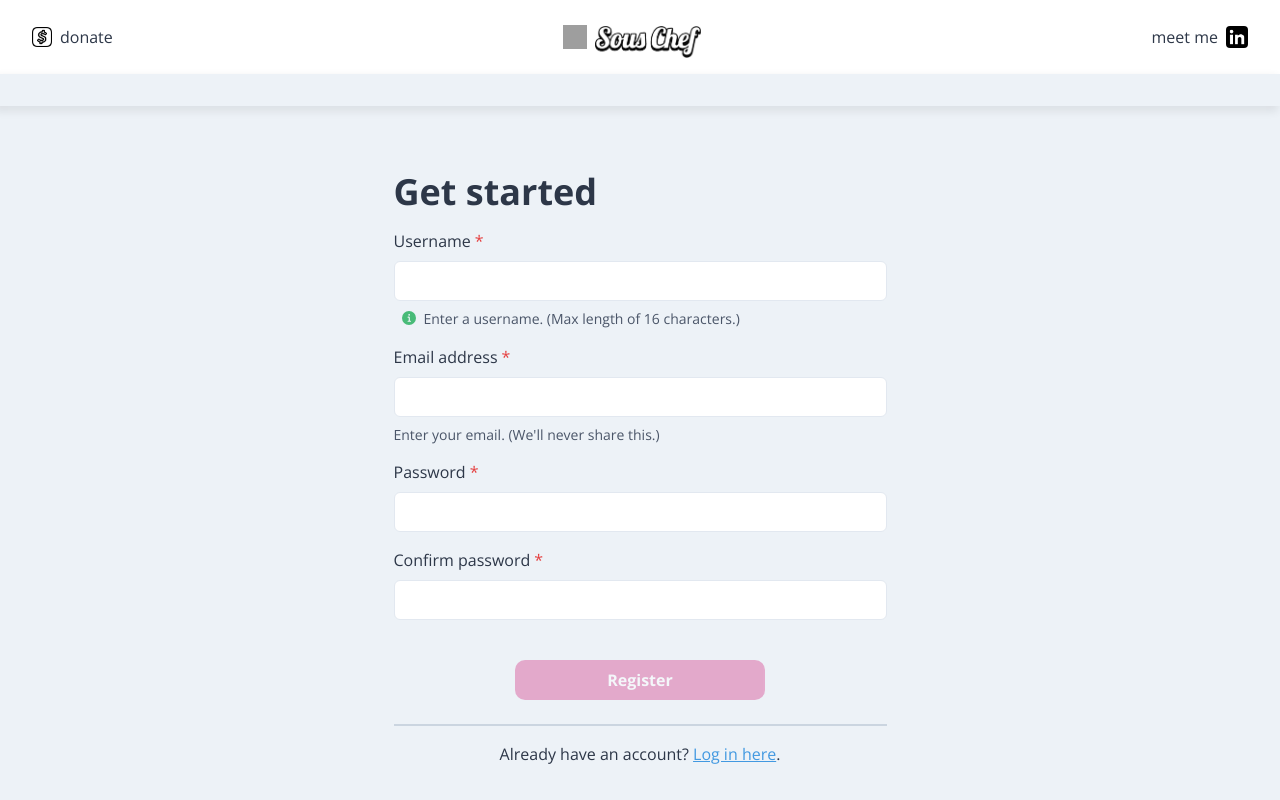
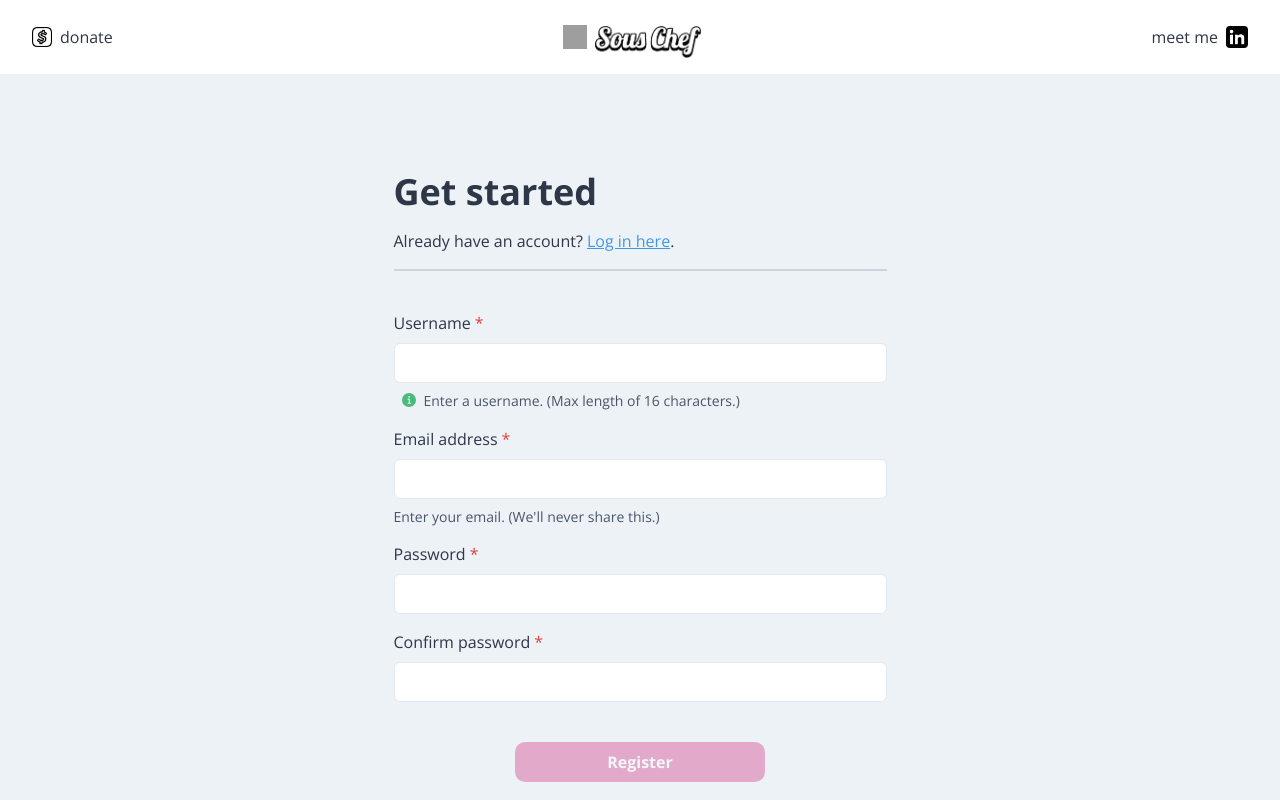
Before and after one commit to lemonphresh/groceryGPT, a React (Create React App) app: page /register in a window 1280 px wide. Shown: the top 800 px of the page. Built offline with nearby package versions, Linux system fonts and the light colour scheme; grey boxes are pictures that could not be loaded.

Commit message:
validate password

```diff
--- a/src/organisms/MealPrepResponse.jsx
+++ b/src/organisms/MealPrepResponse.jsx
@@ -21,7 +21,7 @@
   const todaysDate = new Date(Date.now()).toLocaleString().split(', ')[0].replaceAll('/', '-');
   const generatePDF = () => {
     const report = new JsPDF('landscape', 'pt', 'a4');
-    report.html(document.querySelector('#meal-prep-response')).then(() => {
+    report.html(document.querySelector('#meal-prep-response-text')).then(() => {
       report.save(`meal_plan-${todaysDate}.pdf`);
     });
   };
@@ -74,6 +74,7 @@
         boxShadow={!loading && '-3px 4px 8px 2px rgba(0, 0, 0, 0.2)'}
         display={!!error || !!loading || !!response ? 'flex' : 'none'}
         flexDirection="column"
+        id="meal-prep-response-text"
         marginBottom="48px"
         marginTop="96px"
         maxWidth={['100%', '95vw', '85vw', '860px']}
@@ -176,6 +177,7 @@
                       <Link
                         color={theme.colors.blue[400]}
                         href={recipe.link}
+                        target="_blank"
                         textDecoration="underline"
                       >
                         {recipe.name}
--- a/src/organisms/NavBar.jsx
+++ b/src/organisms/NavBar.jsx
@@ -19,7 +19,10 @@
           ? theme.colors.green[200]
           : 'transparent'
       }
-      boxShadow="-4px 4px 8px 2px rgba(0, 0, 0, 0.07)"
+      boxShadow={
+        (notOnAuthPage || (state.user && !location.pathname.includes('/pantry/'))) &&
+        '-4px 4px 8px 2px rgba(0, 0, 0, 0.07)'
+      }
       display={location.pathname.includes('/pantry/') ? 'none' : 'flex'}
       justifyContent={
         notOnAuthPage || (state.user && !location.pathname.includes('/pantry/'))
--- a/src/organisms/Pantry/EditRecipes.jsx
+++ b/src/organisms/Pantry/EditRecipes.jsx
@@ -64,7 +64,7 @@
     >
       <Heading marginBottom="16px">Manage Recipes</Heading>
       <Text marginBottom="16px" marginX="8px">
-        What&apos;s cookin&apos; good lookin&apos;?
+        What&apos;s cookin&apos;, good lookin&apos;?
       </Text>
       {isLoading ? (
         <Flex alignSelf="center" gridGap="16px" justifySelf="center">
--- a/src/organisms/Pantry/PantryNavMobile.jsx
+++ b/src/organisms/Pantry/PantryNavMobile.jsx
@@ -65,7 +65,7 @@
             </AccordionButton>
             <AccordionPanel
               alignItems="center"
-              backgroundColor={theme.colors.pink[200]}
+              backgroundColor={theme.colors.white}
               display="flex"
               flexDirection="column"
               justifyContent="center"
@@ -129,7 +129,7 @@
             </AccordionButton>
             <AccordionPanel
               alignItems="center"
-              backgroundColor={theme.colors.pink[200]}
+              backgroundColor={theme.colors.white}
               display="flex"
               flexDirection="column"
               justifyContent="center"
--- a/src/pages/LoginUser.jsx
+++ b/src/pages/LoginUser.jsx
@@ -17,7 +17,6 @@
 import { Button } from '../atoms';
 import regex from '../utils/regex';
 import theme from '../theme';
-import useKeyboardInteractions from '../utils/useKeyboardInteractions';
 
 const validateEmail = (email) => {
   if (!!email && email.length === 0) {
@@ -26,12 +25,13 @@
   return regex.isEmailValid(email);
 };
 
+const validatePassword = (pass) => !!pass && pass.length >= 7;
+
 const LoginUser = () => {
   const { login } = useAuth();
   const navigate = useNavigate();
   const [errors, setErrors] = useState([]);
   const [loginUserCb, setLoginUserCb] = useState(null);
-  const { performActionOnEnterOrSpace } = useKeyboardInteractions();
 
   const { onChange, onSubmit, values } = useForm(loginUserCb, {
     email: null,
@@ -126,10 +126,9 @@
           </FormControl>
           <Button
             alignSelf="center"
-            disabled={!validateEmail(values.email) && values.password?.length > 0}
+            disabled={!validateEmail(values.email) || !validatePassword(values.password)}
             marginTop="24px"
             onClick={onSubmit}
-            onKeyUp={(e) => performActionOnEnterOrSpace(e, onSubmit)}
             text="Log In"
             width={['100%', '250px']}
           />
--- a/src/pages/RegisterUser.jsx
+++ b/src/pages/RegisterUser.jsx
@@ -18,7 +18,6 @@
 import { Button, CarrotSpinner } from '../atoms';
 import regex from '../utils/regex';
 import theme from '../theme';
-import useKeyboardInteractions from '../utils/useKeyboardInteractions';
 
 const validateEmail = (email) => {
   if (!!email && email.length === 0) {
@@ -44,7 +43,6 @@
   const [errors, setErrors] = useState([]);
   const [registerUserCb, setRegisterUserCb] = useState(null);
   const [res, setRes] = useState();
-  const { performActionOnEnterOrSpace } = useKeyboardInteractions();
 
   const { onChange, onSubmit, values } = useForm(registerUserCb, {
     username: null,
@@ -108,6 +106,22 @@
           }}
         >
           <Heading>Get started</Heading>
+          <Text>
+            Already have an account?{' '}
+            <NavLink to="/login">
+              <span style={{ color: theme.colors.blue[400], textDecoration: 'underline' }}>
+                Log in here
+              </span>
+              .
+            </NavLink>
+          </Text>
+          <Flex
+            backgroundColor={theme.colors.gray[300]}
+            height="2px"
+            marginBottom="24px"
+            width="100%"
+          />
+
           {errors.map((error) => (
             <Alert
               backgroundColor={theme.colors.pink[100]}
@@ -213,23 +227,10 @@
             disabled={!totalFormValidation(values)}
             marginTop="24px"
             onClick={onSubmit}
-            onKeyUp={(e) => performActionOnEnterOrSpace(e, onSubmit)}
             text="Register"
             width={['100%', '250px']}
           />
         </form>
-
-        <Flex backgroundColor={theme.colors.gray[300]} height="2px" marginTop="24px" width="100%" />
-
-        <Text marginTop="16px">
-          Already have an account?{' '}
-          <NavLink to="/login">
-            <span style={{ color: theme.colors.blue[400], textDecoration: 'underline' }}>
-              Log in here
-            </span>
-            .
-          </NavLink>
-        </Text>
       </Flex>
     </Flex>
   );
```
Also changed, not shown: 1 other file (tests, documents, lock files or other folders).
